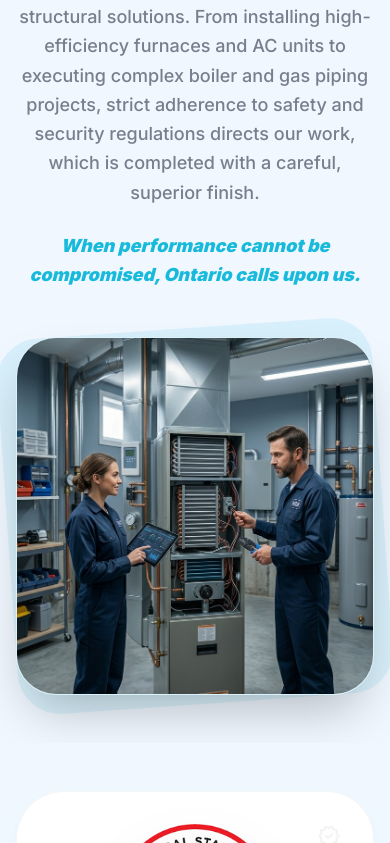
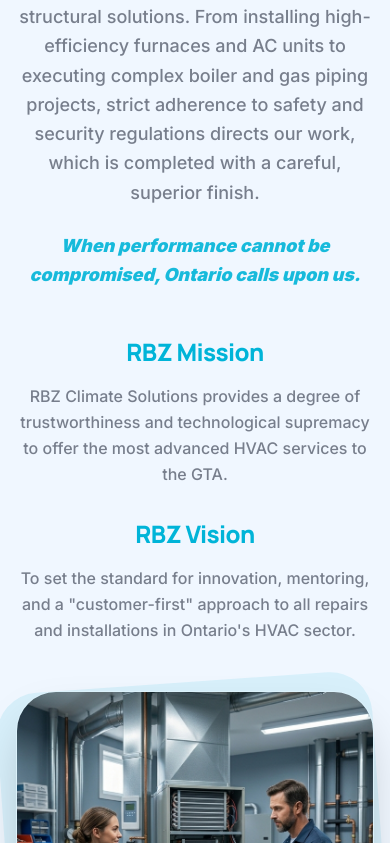
Before and after one commit to vizoraaapp-ship-it/RBZ, a Next.js app: page /about in a window 390 px wide. Shown: the part 1016-1859 px from the top of the page. Built offline with nearby package versions, Linux system fonts and the light colour scheme; no server answers.

Commit message:
feat: enhance responsiveness for large screens and update mission/vision content

```diff
--- a/src/app/about/AboutClient.tsx
+++ b/src/app/about/AboutClient.tsx
@@ -64,7 +64,7 @@
           initial={{ opacity: 0, y: 30 }}
           animate={{ opacity: 1, y: 0 }}
           transition={{ duration: 1, delay: 0.3, ease: [0.16, 1, 0.3, 1] }}
-          className="relative z-20 max-w-7xl mx-auto px-6 md:px-8 text-left space-y-6 md:space-y-8 w-full"
+          className="relative z-20 max-w-7xl 2xl:max-w-screen-2xl 3xl:max-w-[1800px] mx-auto px-6 md:px-8 text-left space-y-6 md:space-y-8 w-full"
         >
           <motion.h1
             initial={{ opacity: 0, scale: 0.95 }}
@@ -109,6 +109,22 @@
               <p className="text-lg md:text-xl text-primary font-black italic">
                 When performance cannot be compromised, Ontario calls upon us.
               </p>
+            </div>
+
+            <div className="grid grid-cols-1 md:grid-cols-2 gap-8 pt-4">
+              <div className="space-y-4">
+                <h3 className="text-2xl md:text-3xl font-black tracking-tight text-primary leading-tight">RBZ Mission</h3>
+                <p className="text-base md:text-lg text-on-surface-variant font-medium leading-relaxed opacity-90">
+                  RBZ Climate Solutions provides a degree of trustworthiness and technological supremacy to offer the most advanced HVAC services to the GTA.
+                </p>
+              </div>
+
+              <div className="space-y-4">
+                <h3 className="text-2xl md:text-3xl font-black tracking-tight text-primary leading-tight">RBZ Vision</h3>
+                <p className="text-base md:text-lg text-on-surface-variant font-medium leading-relaxed opacity-90">
+                  To set the standard for innovation, mentoring, and a "customer-first" approach to all repairs and installations in Ontario's HVAC sector.
+                </p>
+              </div>
             </div>
           </motion.div>
 
@@ -295,7 +311,7 @@
       </Section>
 
       <section className="py-24 px-4 md:px-8">
-        <div className="max-w-7xl mx-auto">
+        <div className="max-w-7xl 2xl:max-w-screen-2xl 3xl:max-w-[1800px] mx-auto">
           <motion.div
             initial={{ opacity: 0, scale: 0.95 }}
             whileInView={{ opacity: 1, scale: 1 }}
--- a/src/app/careers/CareersClient.tsx
+++ b/src/app/careers/CareersClient.tsx
@@ -96,7 +96,7 @@
           initial={{ opacity: 0, y: 30 }}
           animate={{ opacity: 1, y: 0 }}
           transition={{ duration: 1, ease: [0.16, 1, 0.3, 1], delay: 0.2 }}
-          className="relative z-20 max-w-7xl mx-auto px-6 md:px-8 text-left space-y-8 md:space-y-12 w-full"
+          className="relative z-20 max-w-7xl 2xl:max-w-screen-2xl 3xl:max-w-[1800px] mx-auto px-6 md:px-8 text-left space-y-8 md:space-y-12 w-full"
         >
           <motion.div
             initial={{ opacity: 0, scale: 0.8 }}
--- a/src/app/contact/ContactClient.tsx
+++ b/src/app/contact/ContactClient.tsx
@@ -99,7 +99,7 @@
           initial={{ opacity: 0, y: 30 }}
           animate={{ opacity: 1, y: 0 }}
           transition={{ duration: 1, ease: [0.16, 1, 0.3, 1], delay: 0.2 }}
-          className="relative z-20 max-w-7xl mx-auto px-6 md:px-8 text-left space-y-6 md:space-y-8 w-full"
+          className="relative z-20 max-w-7xl 2xl:max-w-screen-2xl 3xl:max-w-[1800px] mx-auto px-6 md:px-8 text-left space-y-6 md:space-y-8 w-full"
         >
           <motion.h1
             initial={{ opacity: 0, scale: 0.95 }}
--- a/src/app/globals.css
+++ b/src/app/globals.css
@@ -26,6 +26,8 @@
   --radius-xl: 0.75rem;
   --radius-2xl: 1rem;
   --radius-3xl: 2.5rem;
+
+  --breakpoint-3xl: 1920px;
 }
 
 @layer base {
@@ -53,12 +55,12 @@
   }
 
   /* Responsive Typography System for Mobile Overhaul */
-  h1 { @apply text-[2.25rem] md:text-[5rem] leading-[1.1]; }
-  h2 { @apply text-[1.75rem] md:text-[3.5rem] leading-[1.2]; }
-  h3 { @apply text-[1.4rem] md:text-[2.2rem] leading-[1.3]; }
-  h4 { @apply text-[1.1rem] md:text-[1.5rem] leading-[1.4]; }
+  h1 { @apply text-[2.25rem] md:text-[5rem] 2xl:text-[6rem] 3xl:text-[7rem] leading-[1.1]; }
+  h2 { @apply text-[1.75rem] md:text-[3.5rem] 2xl:text-[4rem] 3xl:text-[5rem] leading-[1.2]; }
+  h3 { @apply text-[1.4rem] md:text-[2.2rem] 2xl:text-[2.5rem] 3xl:text-[3rem] leading-[1.3]; }
+  h4 { @apply text-[1.1rem] md:text-[1.5rem] 2xl:text-[1.75rem] 3xl:text-[2rem] leading-[1.4]; }
 
-  p { @apply text-[14px] md:text-lg leading-relaxed opacity-90; }
+  p { @apply text-[14px] md:text-lg 2xl:text-xl 3xl:text-2xl leading-relaxed opacity-90; }
 }
 
 @layer utilities {
--- a/src/app/services/ServicesClient.tsx
+++ b/src/app/services/ServicesClient.tsx
@@ -167,7 +167,7 @@
           initial={{ opacity: 0, y: 30 }}
           animate={{ opacity: 1, y: 0 }}
           transition={{ duration: 1, delay: 0.3, ease: [0.16, 1, 0.3, 1] }}
-          className="relative z-20 max-w-7xl mx-auto px-6 md:px-8 text-left space-y-6 md:space-y-8 w-full"
+          className="relative z-20 max-w-7xl 2xl:max-w-screen-2xl 3xl:max-w-[1800px] mx-auto px-6 md:px-8 text-left space-y-6 md:space-y-8 w-full"
         >
           <motion.h1
             initial={{ opacity: 0, scale: 0.95 }}
--- a/src/components/home/Hero.tsx
+++ b/src/components/home/Hero.tsx
@@ -190,7 +190,7 @@
           exit="exit"
           className="relative z-20 h-full flex items-center pt-[80px] md:pt-0"
         >
-          <div className="max-w-7xl mx-auto px-6 md:px-8 w-full">
+          <div className="max-w-7xl 2xl:max-w-screen-2xl 3xl:max-w-[1800px] mx-auto px-6 md:px-8 w-full">
             <div className="max-w-3xl mx-auto lg:mx-0 text-center lg:text-left">
               {/* Text Content */}
               <div className="space-y-4 md:space-y-6">
--- a/src/components/home/ServicesBento.tsx
+++ b/src/components/home/ServicesBento.tsx
@@ -44,8 +44,8 @@
   const [isPausedRow1, setIsPausedRow1] = React.useState(false);
   const [isPausedRow2, setIsPausedRow2] = React.useState(false);
   // Update rows to include new services
-  const row1 = [...SERVICES.slice(0, 5), ...SERVICES.slice(0, 5), ...SERVICES.slice(0, 5)];
-  const row2 = [...SERVICES.slice(5, 11), ...SERVICES.slice(5, 11), ...SERVICES.slice(5, 11)];
+  const row1 = [...SERVICES.slice(0, 5), ...SERVICES.slice(0, 5), ...SERVICES.slice(0, 5), ...SERVICES.slice(0, 5), ...SERVICES.slice(0, 5)];
+  const row2 = [...SERVICES.slice(5, 11), ...SERVICES.slice(5, 11), ...SERVICES.slice(5, 11), ...SERVICES.slice(5, 11), ...SERVICES.slice(5, 11)];
 
   return (
     <Section id="services" background="surface">
--- a/src/components/layout/Footer.tsx
+++ b/src/components/layout/Footer.tsx
@@ -33,7 +33,7 @@
         initial="hidden"
         whileInView="visible"
         viewport={{ once: true }}
-        className="max-w-7xl mx-auto px-6 md:px-12 relative z-10"
+        className="max-w-7xl 2xl:max-w-screen-2xl 3xl:max-w-[1800px] mx-auto px-6 md:px-12 relative z-10"
       >
         <div className="grid grid-cols-2 lg:grid-cols-4 gap-x-8 gap-y-12 md:gap-12">
 
--- a/src/components/layout/Navbar.tsx
+++ b/src/components/layout/Navbar.tsx
@@ -180,7 +180,7 @@
         }}
         className="w-full transition-shadow duration-300 border-b border-white/10 flex items-center shadow-md"
       >
-        <div className="max-w-7xl mx-auto px-6 md:px-8 flex justify-between items-center w-full">
+        <div className="max-w-7xl 2xl:max-w-screen-2xl 3xl:max-w-[1800px] mx-auto px-6 md:px-8 flex justify-between items-center w-full">
           <Link href="/" className="flex items-center">
             <motion.div style={{ scale: logoScale, originX: 0 }}>
               <Image
@@ -240,7 +240,7 @@
             className="flex items-stretch h-full w-max"
             animate={controls}
           >
-            {[...HVAC_CATEGORIES, ...HVAC_CATEGORIES].map((category, index) => (
+            {[...HVAC_CATEGORIES, ...HVAC_CATEGORIES, ...HVAC_CATEGORIES, ...HVAC_CATEGORIES].map((category, index) => (
               <div
                 key={`${category.name}-${index}`}
                 className="relative flex items-center flex-shrink-0"
--- a/src/components/ui/Section.tsx
+++ b/src/components/ui/Section.tsx
@@ -37,7 +37,7 @@
       className={`py-12 md:py-20 overflow-hidden ${backgrounds[background]} ${className}`}
     >
       <motion.div
-        className={`${fullWidth ? 'w-full' : 'max-w-7xl mx-auto px-4 md:px-8'} ${containerClassName}`}
+        className={`${fullWidth ? 'w-full' : 'max-w-7xl 2xl:max-w-screen-2xl 3xl:max-w-[1800px] mx-auto px-4 md:px-8'} ${containerClassName}`}
         initial={{ opacity: 0, y: 30 }}
         whileInView={{ opacity: 1, y: 0 }}
         viewport={{ once: true, amount: 0.1 }} // Animated in when 10% visible
```
